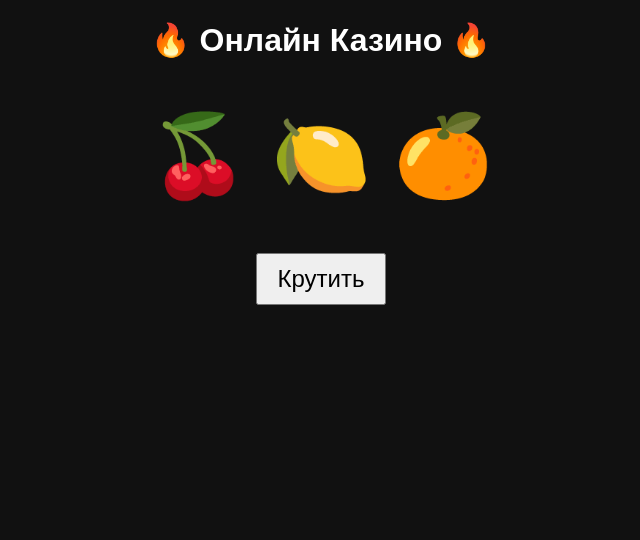
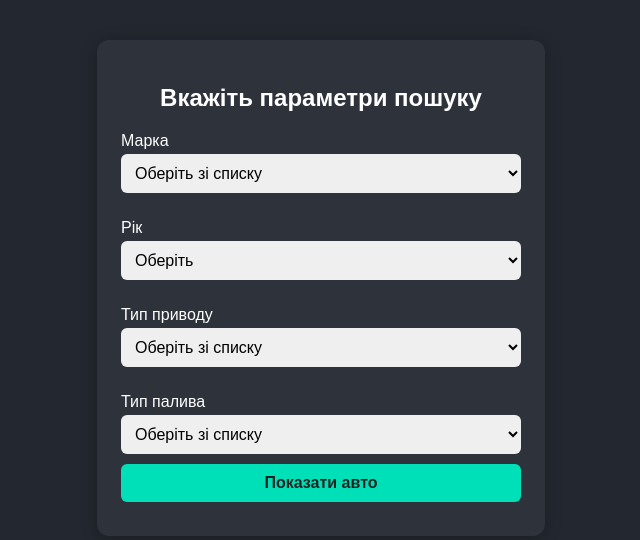
Before and after one commit to monax777/online-casino, a plain HTML site: page index.html in a window 1280 px wide. Shown: the whole page, without its empty margins (319-959 px from the left). Drawn offline with Linux system fonts and the light colour scheme.

Commit message:
index.html

```diff
--- a/index.html
+++ b/index.html
@@ -1,30 +1,87 @@
 <!DOCTYPE html>
-<html lang="ru">
+<html lang="uk">
 <head>
     <meta charset="UTF-8">
-  <title>Онлайн Казино</title>
+    <title>Підбір авто з США</title>
+    <meta name="viewport" content="width=device-width, initial-scale=1.0">
     <style>
-    body { text-align: center; background: #111; color: white; font-family: sans-serif; }
-    .reels { font-size: 5em; margin: 50px 0; }
-    button { padding: 10px 20px; font-size: 1.5em; }
+        body { background: #23272f; color: #fff; font-family: Arial,sans-serif; margin:0; }
+        .container { max-width: 400px; margin: 40px auto; background: #2d323b; border-radius: 12px; padding: 24px; box-shadow: 0 2px 16px #0004; }
+        h2 { text-align: center; margin-bottom: 20px; }
+        label { display: block; margin: 16px 0 4px; }
+        select, button { width: 100%; padding: 10px; border-radius: 6px; border: none; margin-bottom: 10px; font-size: 16px; }
+        button { background: #00e0b8; color: #222; font-weight: bold; cursor: pointer; }
+        .result { background: #22262e; border-radius: 8px; padding: 12px; margin-top: 18px; }
     </style>
 </head>
 <body>
-  <h1>🔥 Онлайн Казино 🔥</h1>
-  <div class="reels" id="reels">🍒 🍋 🍊</div>
-  <button onclick="spin()">Крутить</button>
-  <p id="result"></p>
+    <div class="container">
+        <h2>Вкажіть параметри пошуку</h2>
+        <label>Марка</label>
+        <select id="brand">
+            <option value="">Оберіть зі списку</option>
+            <option>Acura</option>
+            <option>Audi</option>
+            <option>BMW</option>
+            <option>Chevrolet</option>
+            <option>Ford</option>
+            <option>Honda</option>
+            <option>Hyundai</option>
+            <option>Kia</option>
+            <option>Mercedes-Benz</option>
+            <option>Toyota</option>
+        </select>
+        <label>Рік</label>
+        <select id="year">
+            <option value="">Оберіть</option>
+        </select>
+        <label>Тип приводу</label>
+        <select id="drive">
+            <option value="">Оберіть зі списку</option>
+            <option>Передний</option>
+            <option>Задний</option>
+            <option>Полный</option>
+        </select>
+        <label>Тип палива</label>
+        <select id="fuel">
+            <option value="">Оберіть зі списку</option>
+            <option>Бензин</option>
+            <option>Дизель</option>
+            <option>Електро</option>
+            <option>Гібрид</option>
+            <option>Газ</option>
+        </select>
+        <button onclick="showResult()">Показати авто</button>
+        <div class="result" id="result" style="display:none"></div>
+    </div>
+    <script>
+        // Заполнение годов
+        const yearSel = document.getElementById('year');
+        for(let y=2005; y<=2025; y++) {
+            let opt = document.createElement('option');
+            opt.value = opt.text = y;
+            yearSel.appendChild(opt);
+        }
 
-  <script>
-    const symbols = ["🍒", "🍋", "🍊", "🍉", "7️⃣", "⭐"];
-    function spin() {
-      const reels = Array(3).fill().map(() => symbols[Math.floor(Math.random() * symbols.length)]);
-      document.getElementById('reels').innerText = reels.join(' ');
-      if (reels[0] === reels[1] && reels[1] === reels[2]) {
-        document.getElementById('result').innerText = "🎉 Джекпот!";
-      } else {
-        document.getElementById('result').innerText = "😢 Попробуй снова!";
+        function showResult() {
+            const brand = document.getElementById('brand').value;
+            const year = document.getElementById('year').value;
+            const drive = document.getElementById('drive').value;
+            const fuel = document.getElementById('fuel').value;
+            if(!brand || !year || !drive || !fuel) {
+                alert('Будь ласка, заповніть всі поля!');
+                return;
             }
+            // Здесь можно сделать fetch к вашему серверу или боту, если нужно
+            document.getElementById('result').style.display = 'block';
+            document.getElementById('result').innerHTML = `
+                <b>Знайдено 3 авто:</b><br>
+                <ul>
+                    <li>${brand} ${year}, ${drive}, ${fuel}, 12 000 $</li>
+                    <li>${brand} ${year}, ${drive}, ${fuel}, 10 500 $</li>
+                    <li>${brand} ${year}, ${drive}, ${fuel}, 9 800 $</li>
+                </ul>
+            `;
         }
     </script>
 </body>
```
Lines whose indentation alone changed are shown as unchanged.
